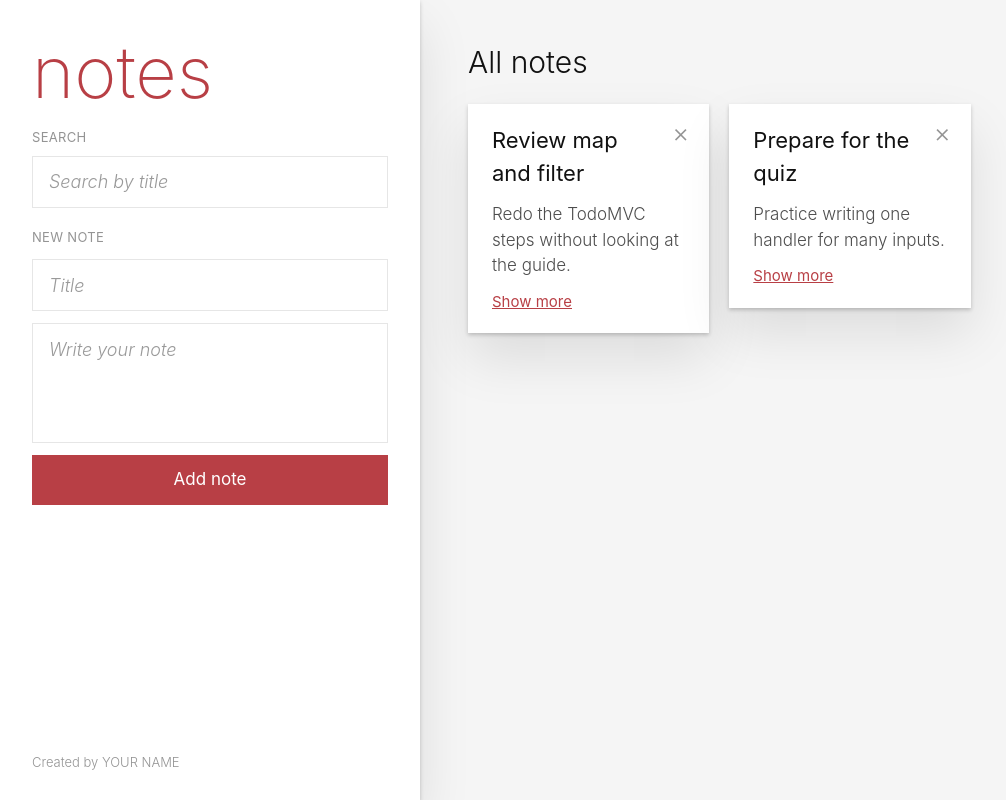
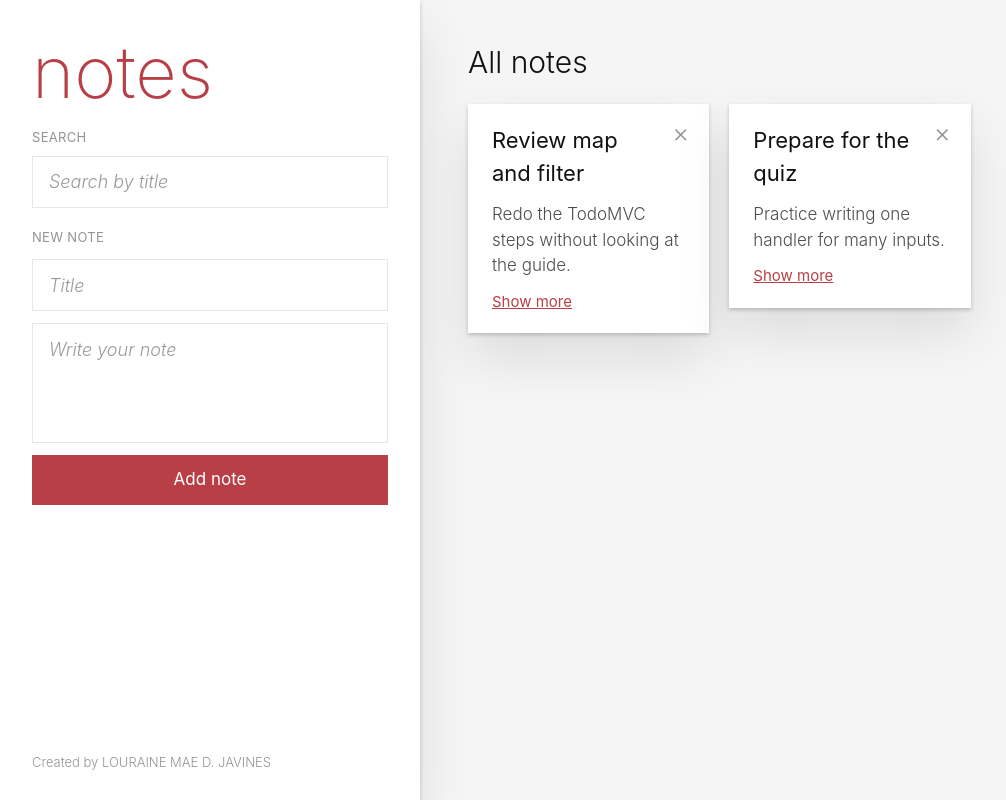
Before and after one commit to lourainemaedominojavines-rgb/csit340g7-notes, a React (Vite) app: page / in a window 1280 px wide. Shown: the whole page, without its empty margins (0-1006 px from the left). Built offline with nearby package versions, Linux system fonts and the light colour scheme.

Commit message:
chore: replace YOUR NAME with Louraine Mae D. Javines

```diff
--- a/src/App.jsx
+++ b/src/App.jsx
@@ -5,7 +5,7 @@ function App() {
   return (
     <div className="bg-[#f5f5f5] font-light text-[#111]">
       <Notes />
-      <Info name="YOUR NAME" />
+      <Info name="LOURAINE MAE D. JAVINES" />
     </div>
   )
 }
```
